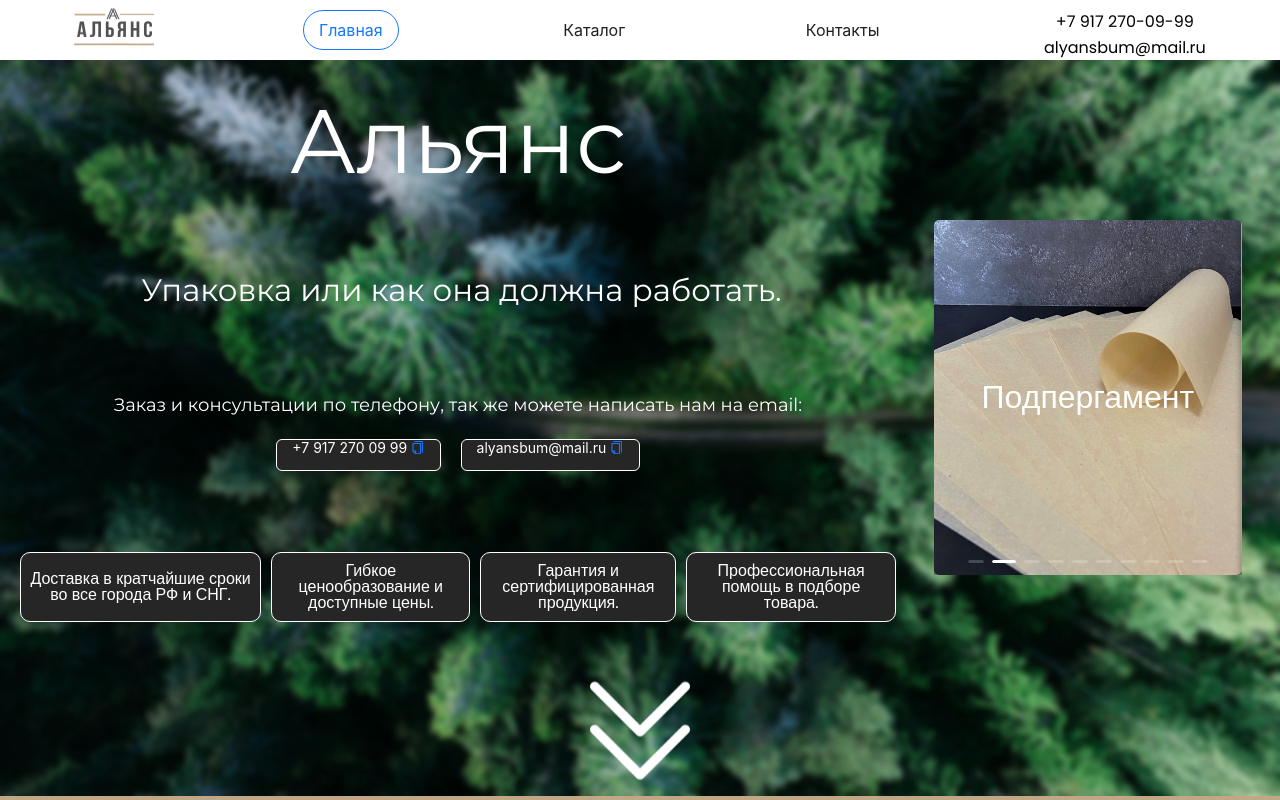
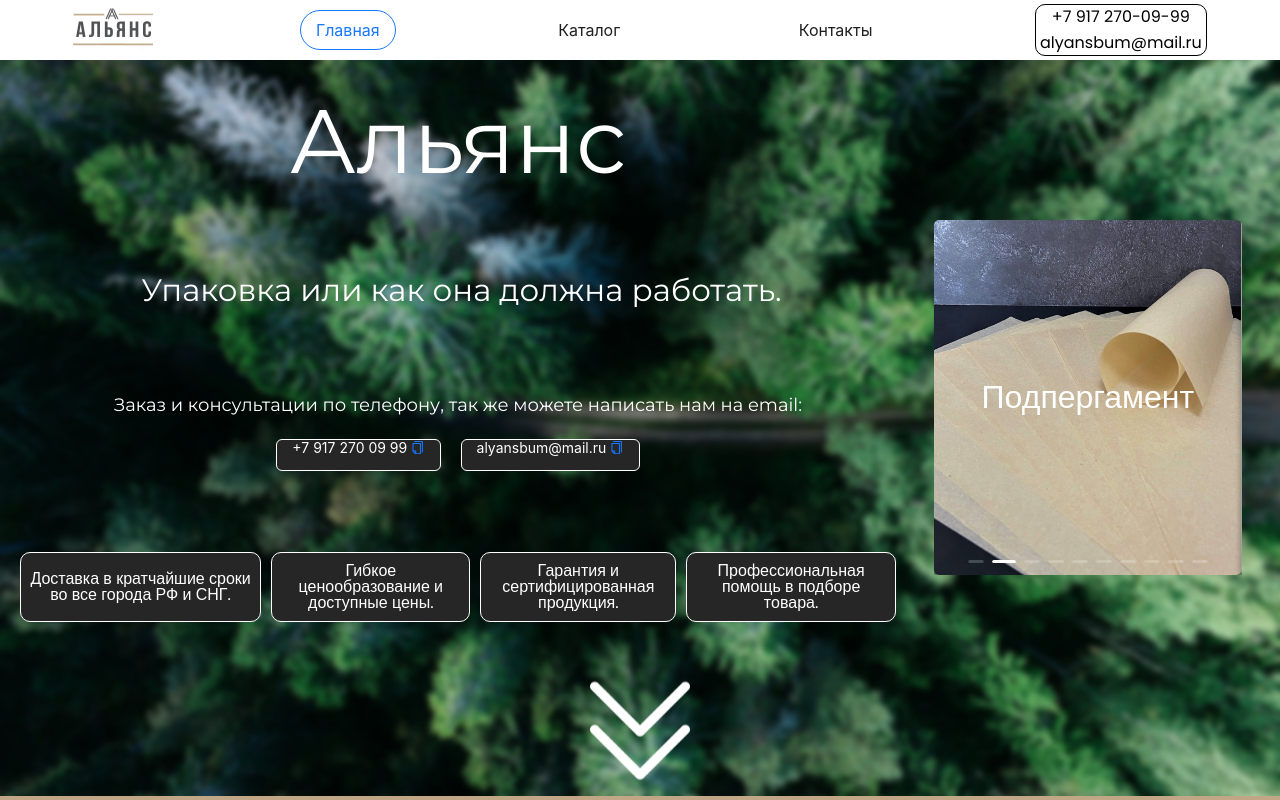
Before and after one commit to SatoruFF/AliansCommerce, a React (Vite) app: page /welcome in a window 1280 px wide. Shown: the top 800 px of the page. Built offline with nearby package versions, Linux system fonts and the light colour scheme; grey boxes are pictures that could not be loaded.

Commit message:
feat: add sales number to bottom

```diff
--- a/src/style/navbar.scss
+++ b/src/style/navbar.scss
@@ -15,7 +15,11 @@
 }
 
 .navbar__salesNumber {
-  margin-top: 10px;
+  border: 1px solid black;
+  border-radius: 10px;
+  box-sizing: border-box;
+  padding: 4px;
+  // margin-top: 10px;
   @extend %titleFont, %centerTemplate;
   flex-direction: column;
   gap: 10px;
```
